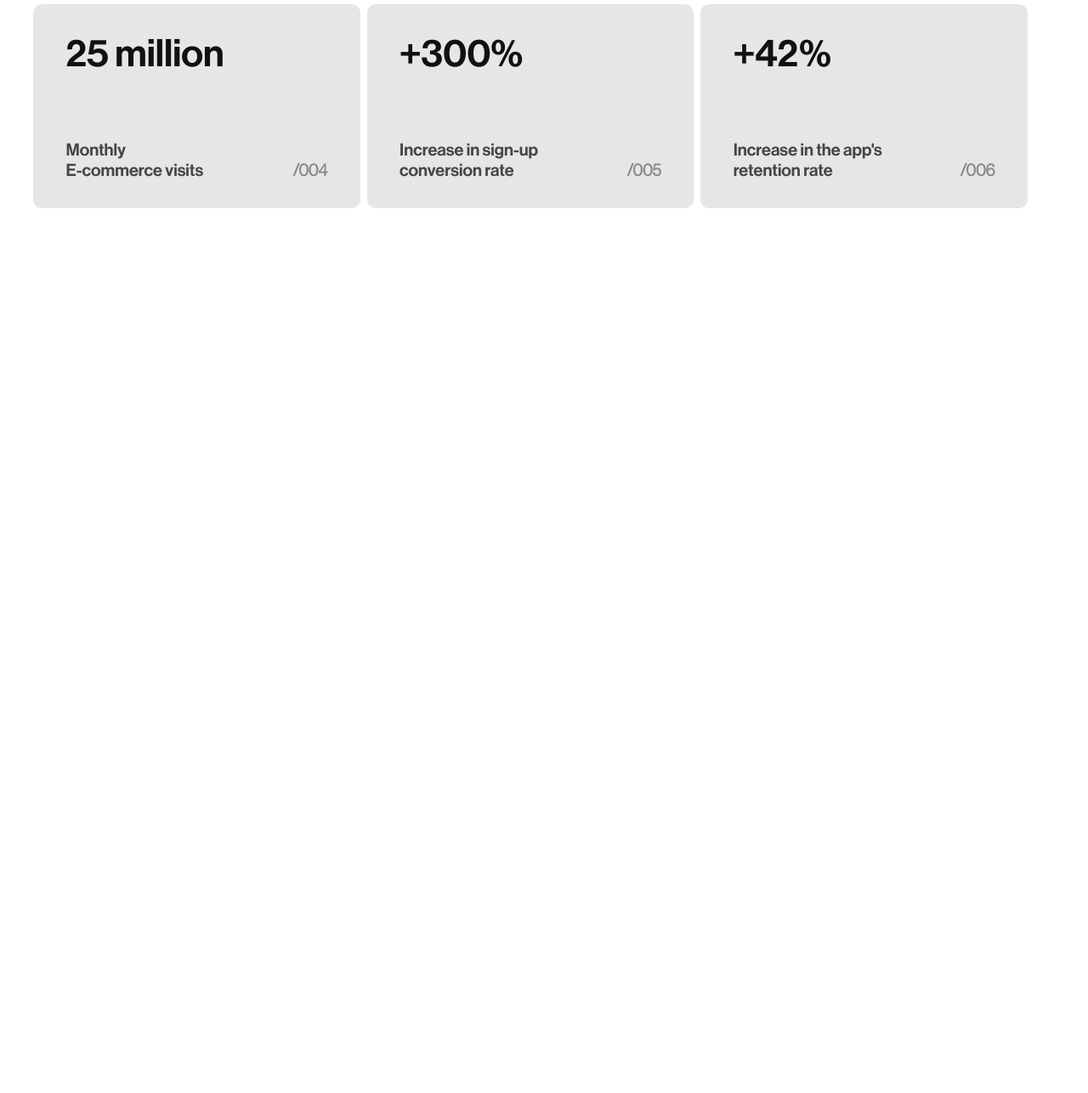
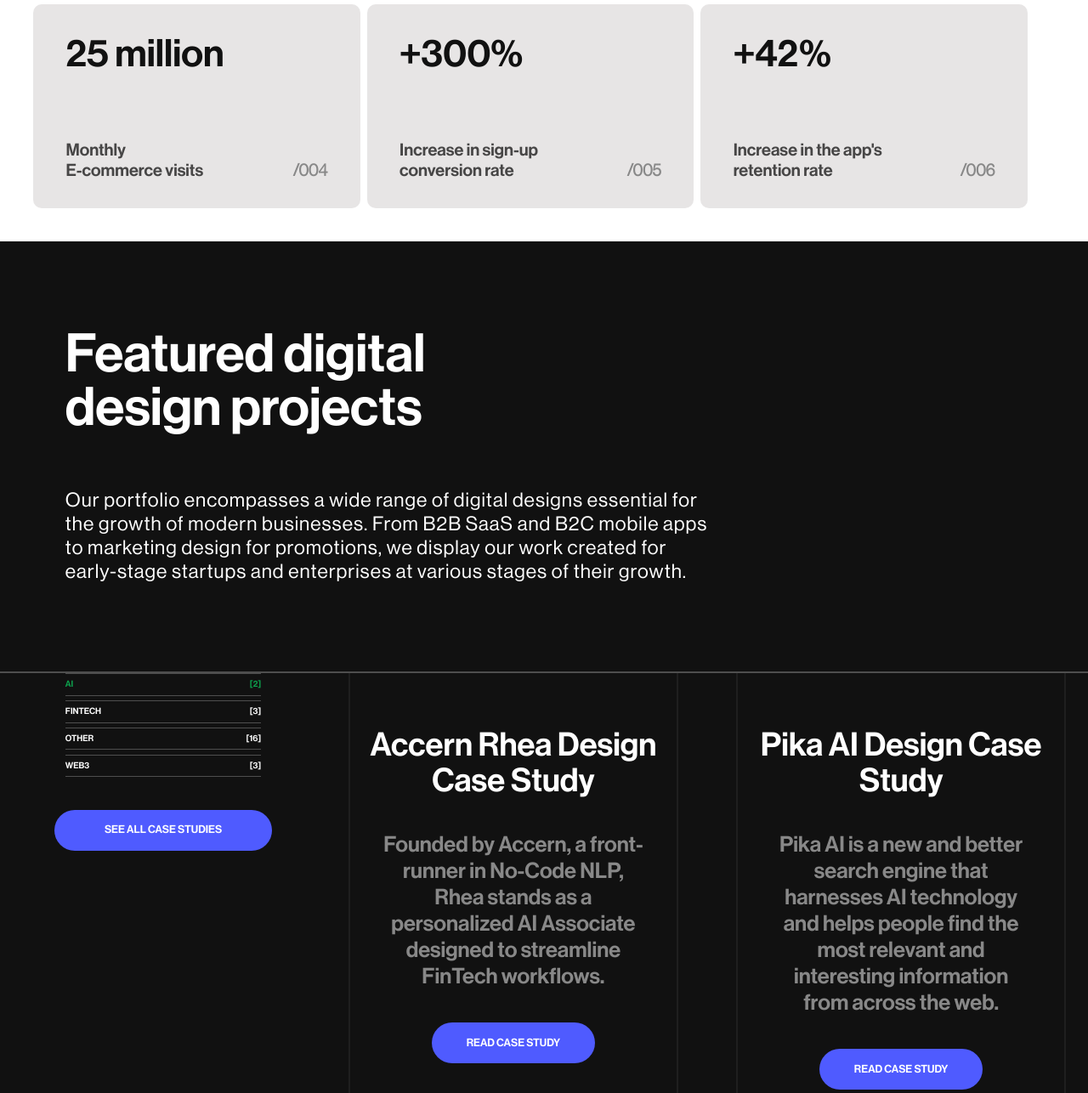
Before and after one commit to akshprooo/lazarev.agency, a website built with Vite: page index.html in a window 1280 px wide. Shown: the part 5113-6399 px from the top of the page at 85% size. Before the commit the page ends 5397 px from the top, so only its background shows below. Built offline with nearby package versions, Linux system fonts and the light colour scheme; some packages are replaced by stand-ins of ours.

Commit message:
More And More html, css

```diff
--- a/index.html
+++ b/index.html
@@ -183,6 +183,38 @@
           </div>
         </div>
       </div>
+
+      <div class="page">
+        <div class="upper">
+          <h1>Featured digital <br> design projects</h1>
+          <p>Our portfolio encompasses a wide range of digital designs essential for the growth of modern businesses. From B2B SaaS and B2C mobile apps to marketing design for promotions, we display our work created for early-stage startups and enterprises at various stages of their growth.</p>
+        </div>
+
+        <div class="projects">
+          <div class="db">
+            <div class="top">
+              <div class="elem"><p><span>AI</span></p> <p><span>[2]</span></p></div>
+              <div class="elem"><p>Fintech</p> <p>[3]</p></div>
+              <div class="elem"><p>Other</p> <p>[16]</p></div>
+              <div class="elem"><p>Web3</p> <p>[3]</p></div>
+            </div>
+            <button>See All Case Studies</button>
+          </div>
+          <div class="pro">
+            <div class="card">
+              <h1>Accern Rhea Design Case Study</h1>
+              <p>Founded by Accern, a front-runner in No-Code NLP, Rhea stands as a personalized AI Associate designed to streamline FinTech workflows.</p>
+              <button>Read Case Study</button>
+            </div>
+            <div class="card">
+              <h1>Pika AI Design Case Study</h1>
+              <p>Pika AI is a new and better search engine that harnesses AI technology and helps people find the most relevant and interesting information from across the web.</p>
+              <button>Read Case Study</button>
+            </div>
+          </div>
+
+        </div>
+      </div>
     </main>
   </wrapper>
 
--- a/main.js
+++ b/main.js
@@ -50,3 +50,22 @@
     borderRadius: '0',
     zIndex: 100
 })
+
+var card = document.querySelectorAll('.card');
+
+card.forEach(card => {
+    card.addEventListener('mouseenter', function(elem){
+        gsap.to(card, {
+            borderTop: '2px solid #fff',
+            borderBottom: '2px solid #fff',
+            duration: 0.1
+        })
+    })
+    card.addEventListener('mouseleave', function(elem){
+        gsap.to(card, {
+            borderTop: '0px solid #fff',
+            borderBottom: '0px solid #fff',
+            duration: 0.1
+        })
+    })
+})
--- a/style.css
+++ b/style.css
@@ -496,3 +496,137 @@
     font-family: haas-l;
     font-size: 20px;
 }
+
+.page:nth-child(6){
+    background-color: #111111;
+    width: 100vw;
+    min-height: 100vh;
+}
+.page:nth-child(6) .upper{
+    height: auto;
+    width: 100vw;
+    display: flex;
+    flex-direction: column;
+    padding: 8vw 6vw;
+    gap: 5vw;
+}
+
+.page:nth-child(6) .upper h1{
+    font-family: haas-m;
+    font-size: 4.9vw;
+    line-height: 4.9vw;
+}
+
+.page:nth-child(6) .upper p{
+    font-family: haas-r;
+    font-size: 1.8vw;
+    width: 60vw;
+    letter-spacing: 1px;
+
+}
+
+.projects{
+    width: 100%;
+    height: auto;
+    border-top: 2px solid #4e4e4e;
+    display: flex;
+}
+
+
+
+.db{
+    width: 30%;
+    height: auto;
+    /* background-color: red; */
+    display: flex;
+    flex-direction: column;
+    gap: 3vw;
+}
+.db .top{
+    display: flex;
+    flex-direction: column;
+    gap: 0.4vw;
+    padding: 0 6vw;
+}
+
+.top .elem{
+    display: flex;
+    align-items: center;
+    justify-content: space-between;
+    border-top: 1px solid #4e4e4e;
+    border-bottom: 1px solid #4e4e4e;
+    padding: 0.5vw 0;
+}
+.top .elem p{
+    font-size: 0.8vw;
+    font-family: haas-m;
+    text-transform: uppercase;
+}
+
+.top .elem p span{
+    color: #0DA34E;
+}
+
+.db button{
+    color: #fff;
+    font-size: 1vw;
+    font-family: haas-m;
+    padding: 1.3vw 3.2vw;
+    margin: 0 5vw;
+    border: none;
+    border-radius: 50px;
+    background-color: #4F5BFF;
+    text-transform: uppercase;
+}
+
+.pro{
+    width: 70%;
+    height: auto;
+    display: flex;
+    justify-content: space-between;
+    padding: 0 2vw;
+}
+
+.card{
+    width: 46%;
+    height: 92vh;
+    /* background-color: rgb(48, 48, 48); */
+    display: flex;
+    flex-direction: column;
+    position: relative;
+    text-align: center;
+    padding: 5vw 0;
+    gap: 3vw;
+    align-items: center;
+    border-right: 2px solid #1F1F1F;
+    border-left: 2px solid #1F1F1F;
+    border-top: 0px solid #fff;
+    border-bottom: 0px solid #fff;
+}
+
+
+.card h1{
+    font-family: haas-m;
+    font-size: 3vw;
+    line-height: 3.3vw;
+}
+
+.card p{
+    font-family: haas-m;
+    color: #888;
+    font-size: 2vw;
+    text-align: center;
+    width: 80%;
+}
+
+.card button{
+    color: #fff;
+    font-size: 1vw;
+    font-family: haas-m;
+    padding: 1.3vw 3.2vw;
+    margin: 0 5vw;
+    border: none;
+    border-radius: 50px;
+    background-color: #4F5BFF;
+    text-transform: uppercase;
+}
```
